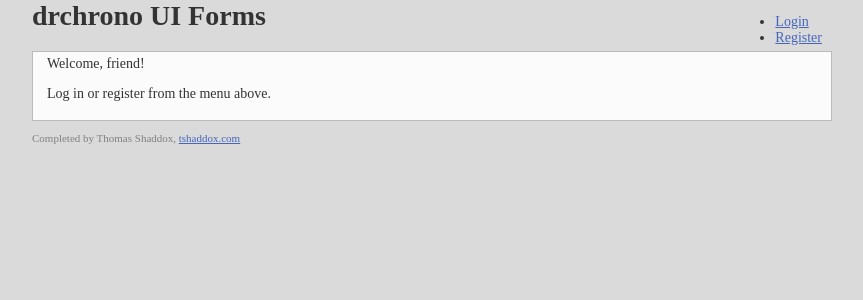
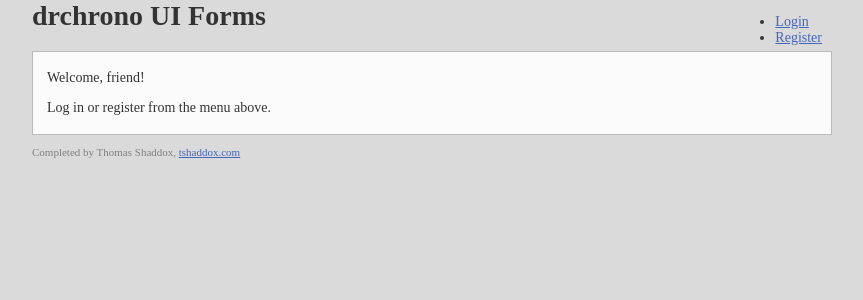
Before and after one commit to tshddx/drchrono_programmer_test, a Django app: template templates/uiforms/index.html in a window 1280 px wide. Shown: the top 300 px of the page, without its empty margins (208-1071 px from the left). Run offline with Django 3.2, Linux system fonts and the light colour scheme; the template is opened without the code that fills it, so the values that code supplies are empty; some libraries are stand-ins or nearby versions.

Commit message:
Minor style change to index.html.

```diff
--- a/site_media/css/main.css
+++ b/site_media/css/main.css
@@ -77,3 +77,7 @@ hr {
     border: none;
     margin: 1.25em 0;
 }
+
+p.welcome {
+    margin-top: 1em;
+}
--- a/templates/uiforms/index.html
+++ b/templates/uiforms/index.html
@@ -1,7 +1,7 @@
 {% extends 'base.html' %}
 
 {% block content-area %}
-<p>Welcome, friend!</p>
+<p class="welcome">Welcome, friend!</p>
 {% if user.is_authenticated %}
 <p><i>You're logged in as {{ user.username }}.</i></p>
 {% else %}
```
